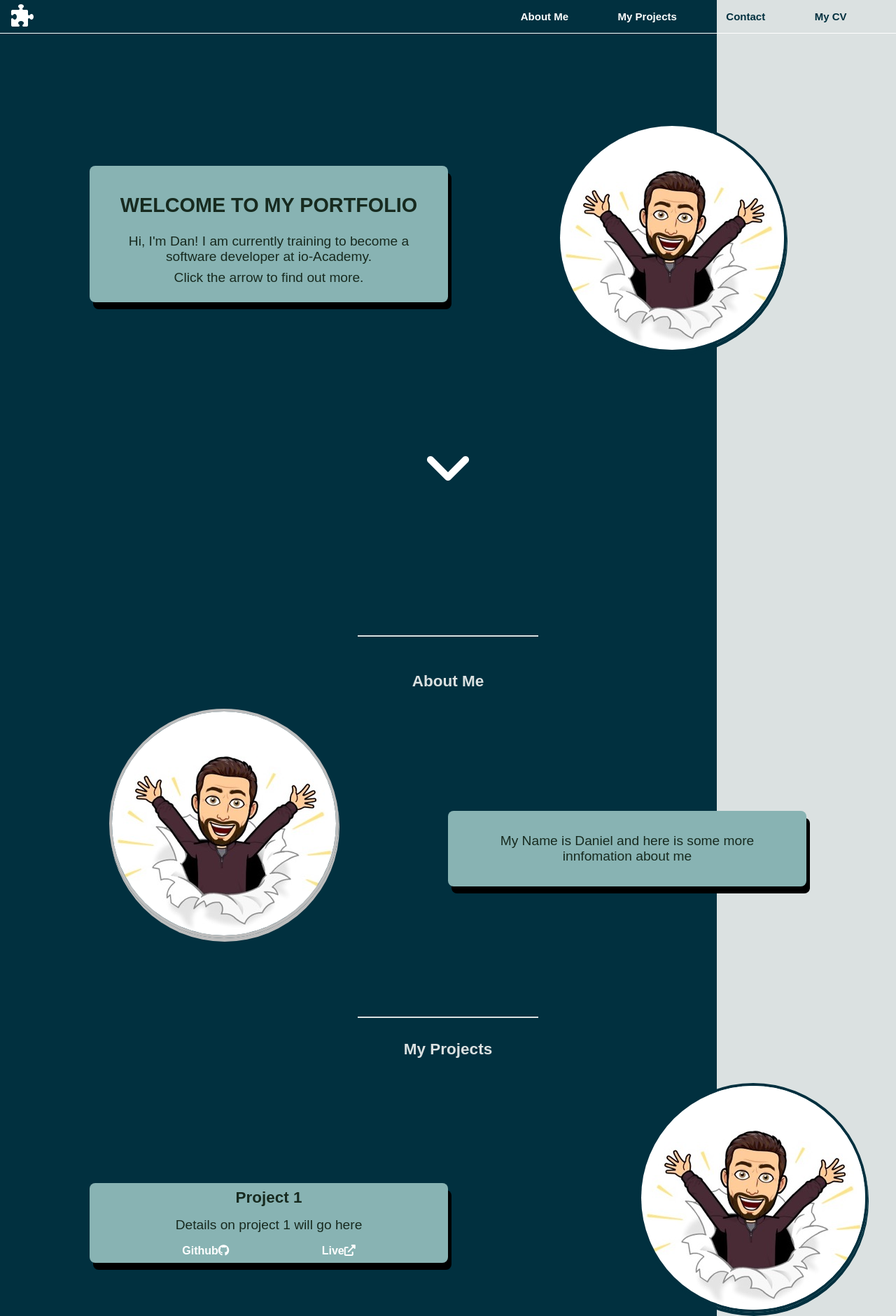
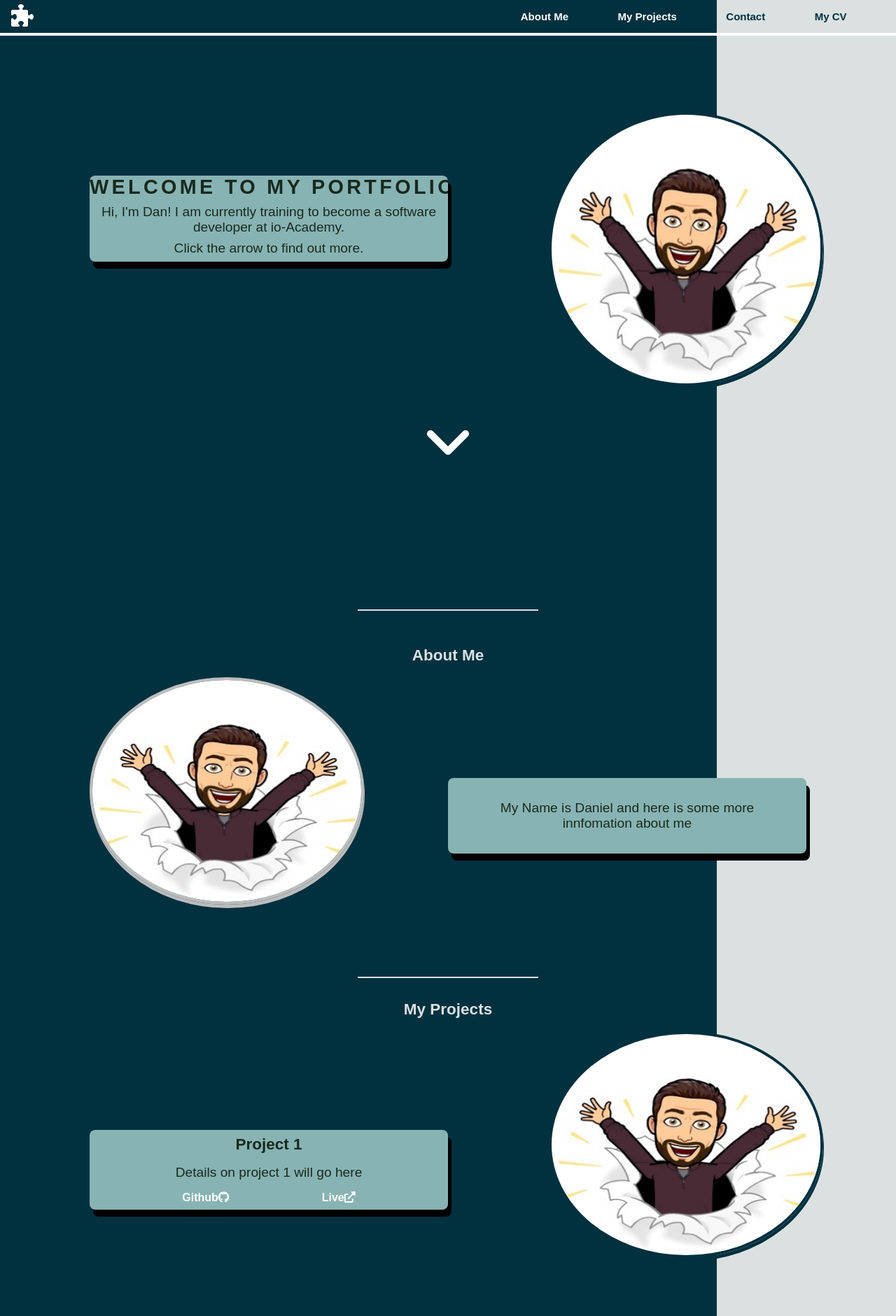
Before and after one commit to danieljporter21/initial-portfolio, a plain HTML site: page index.html in a window 1280 px wide. Shown: the top 1881 px of the page at 70% size. Drawn offline with Linux system fonts and the light colour scheme.

Commit message:
Commit in-progress with revisions from peer review

```diff
--- a/css/style.css
+++ b/css/style.css
@@ -7,7 +7,7 @@
 }
 
 hr {
-  border: 1px solid #DBE1E1 ;
+  border: 1px solid #DBE1E1;
   width: 20%;
   margin: 2rem auto;
 }
@@ -19,21 +19,22 @@ a {
 }
 
 .bluetext {
-  color: #01303f;
+  color: #01303F;
 }
 
 body {
-	background: linear-gradient(90deg, #01303f  80%, #DBE1E1 20%);
+  background: linear-gradient(90deg, #01303F  80%, #DBE1E1 20%);
   color: #172A1F;
   font-family: 'Smooch Sans', sans-serif;
 	font-size: 15px;
+  margin: 0 auto;
 }
 
 nav {
   display: flex;
   justify-content: flex-start;
-  margin-bottom: 1rem;
-  border-bottom: 1px solid #FFFFFF;
+  margin-bottom: .5rem;
+  border-bottom: .25rem solid #FFFFFF;
 }
 
 .menu {
@@ -43,7 +44,7 @@ nav {
 
 .logo {
 	margin: auto;
-  color: white;
+  color: #FFFFFF;
   font-size: 2rem;
 }
 
@@ -54,8 +55,8 @@ nav {
 img {
   max-height: 80%;
   border-radius: 50%;
-	border: .25rem solid #01303f;
-  box-shadow: 1px 5px #01303f;
+  border: .25rem solid #01303F;
+  box-shadow: 1px 5px #01303F;
 }
 
 .textbox {
@@ -219,6 +220,7 @@ width:80%;
 }
 
 @media only screen and (min-width: 600px) {
+
   .menu {
     display: none;
   }
@@ -240,7 +242,7 @@ width:80%;
     left: 0;
     width: 100%;
     z-index: 2;
-	  background: linear-gradient(90deg, #01303f  80%, #DBE1E1 20%);
+    background: linear-gradient(90deg, #01303F  80%, #DBE1E1 20%);
   }
 
   .Navbar {
@@ -259,19 +261,24 @@ width:80%;
     display: grid;
     grid-template-columns: repeat(10,1fr);
     padding: 20vh 0;
+    width: 100%;
+    margin: auto;
   }
 
   .avatar {
     grid-column: 7/10;
     grid-row: 2/6;
-    padding: 1rem;
-    height: 50vh;
+    height: auto;
+    width:100%;
+    margin: auto;
+
   }
 
   .welcome {
     grid-column: 2/6;
     grid-row: 3;
-    padding: 1rem;
+    width: 100%;
+    margin: auto;
   }
 
   .downarrow {
@@ -292,8 +299,6 @@ width:80%;
   .aboutme .daniel {
     grid-column: 2/5;
     grid-row: 2/5;
-	  padding: .5rem;
-    height: 50vh;
   }
 
   .aboutme p {
@@ -310,10 +315,8 @@ width:80%;
   }
 
   .project1 .project1image {
-    grid-column: 8/10;
+    grid-column: 7/10;
     grid-row: 2/5;
-	  padding: 1rem;
-    height: 50vh;
   }
 
   .project1 .detail {
@@ -339,14 +342,12 @@ width:80%;
   .project2 .project2image {
     grid-column: 2/5;
     grid-row: 2/5;
-	  padding: 1rem;
-    height: 50vh;
+    margin-right: 1rem;
   }
 
   .project2 .detail {
     grid-column: 6/10;
     grid-row: 3/4;
-    margin: 0;
   }
 
   .project3 {
@@ -354,12 +355,9 @@ width:80%;
     align-items: stretch;
   }
 
-
   .project3 .project3image {
-    grid-column: 8/10;
+    grid-column: 7/10;
     grid-row: 2/5;
-	  padding: 1rem;
-    height: 50vh;
   }
 
   .project3 .detail {
@@ -370,13 +368,26 @@ width:80%;
   }
 
   .imgleft img {
-	  max-height: 80%;
     border-radius: 50%;
     border: .25rem solid #BDBDBD;
     box-shadow: 1px 5px #BDBDBD;
+    margin: auto 1rem auto auto;
+    height: auto;
+    min-height: 80%;
+    width: 100%;
   }
 
- /* .welcome h2 {
+  .imgright img {
+    border-radius: 50%;
+    border: .25rem solid #01303F;
+    box-shadow: 1px 5px #01303F;
+    margin: auto auto auto 1rem;
+    height: auto;
+    min-height: 80%;
+    width: 100%;
+  }
+
+   .welcome h2 {
     width: 100%;
     overflow: hidden;
     white-space: nowrap;
@@ -393,7 +404,7 @@ width:80%;
   @keyframes blink-caret  {
     from, to  { border-color: transparent }
     70%  { border-color: orange; }
-  }*/
+  }
 
   li:hover {
     transform: scale(1.2);
--- a/index.html
+++ b/index.html
@@ -1,19 +1,21 @@
 <!DOCTYPE html>
 <html lang="en">
-
 <head>
   <meta charset="UTF-8">
   <meta name="viewport" content="width=device-width, initial-scale=1">
-  <title>Page Title</title>
+  <title>Portfolio-Daniel Porter</title>
   <link rel="stylesheet" href="css/normalize.css">
   <link rel="stylesheet" href="css/all.min.css">
   <link rel="stylesheet" href="css/style.css">
 </head>
-
 <body>
   <nav>
-	<div class="menu"><i class="fa-solid fa-align-justify"></i></div>
-	<div class="logo"><a href="#top"><i class="fa-solid fa-puzzle-piece"></i></a></div>
+    <div class="menu">
+      <i class="fa-solid fa-align-justify"></i>
+    </div>
+    <div class="logo">
+      <a href="#top"><i class="fa-solid fa-puzzle-piece"></i></a>
+    </div>
       <ul class="Navbar">
         <li><a href="#aboutme">About Me</a></li>
         <li><a href="#projects">My Projects</a></li>
@@ -22,7 +24,7 @@
       </ul>
   </nav>
   <header id="top">
-  	<div class="avatar" >
+    <div class="avatar imgright" >
       <img src="Images/me.jpeg" alt="avatar of daniel">
     </div>
     <div class="welcome textbox">
@@ -47,7 +49,7 @@
     <section class="projects" id="projects">
       <h2>My Projects</h2>
       <div class="project1">
-	      <div class="project1image">
+        <div class="project1image imgright">
           <img src="Images/me.jpeg" alt="project1image">
         </div>
         <div class="detail textbox">
@@ -73,7 +75,7 @@
         </div>
       </div>
       <div class="project3">
-	       <div class="project3image">
+        <div class="project3image imgright">
           <img src="Images/me.jpeg" alt="project3image">
         </div>
         <div class="detail textbox">
@@ -98,5 +100,4 @@
   </footer>
   <a href="#top"><button class="backtotop textbox">Back to Top</button></a>
 </body>
-
 </html>
```
Lines whose indentation alone changed are shown as unchanged.
